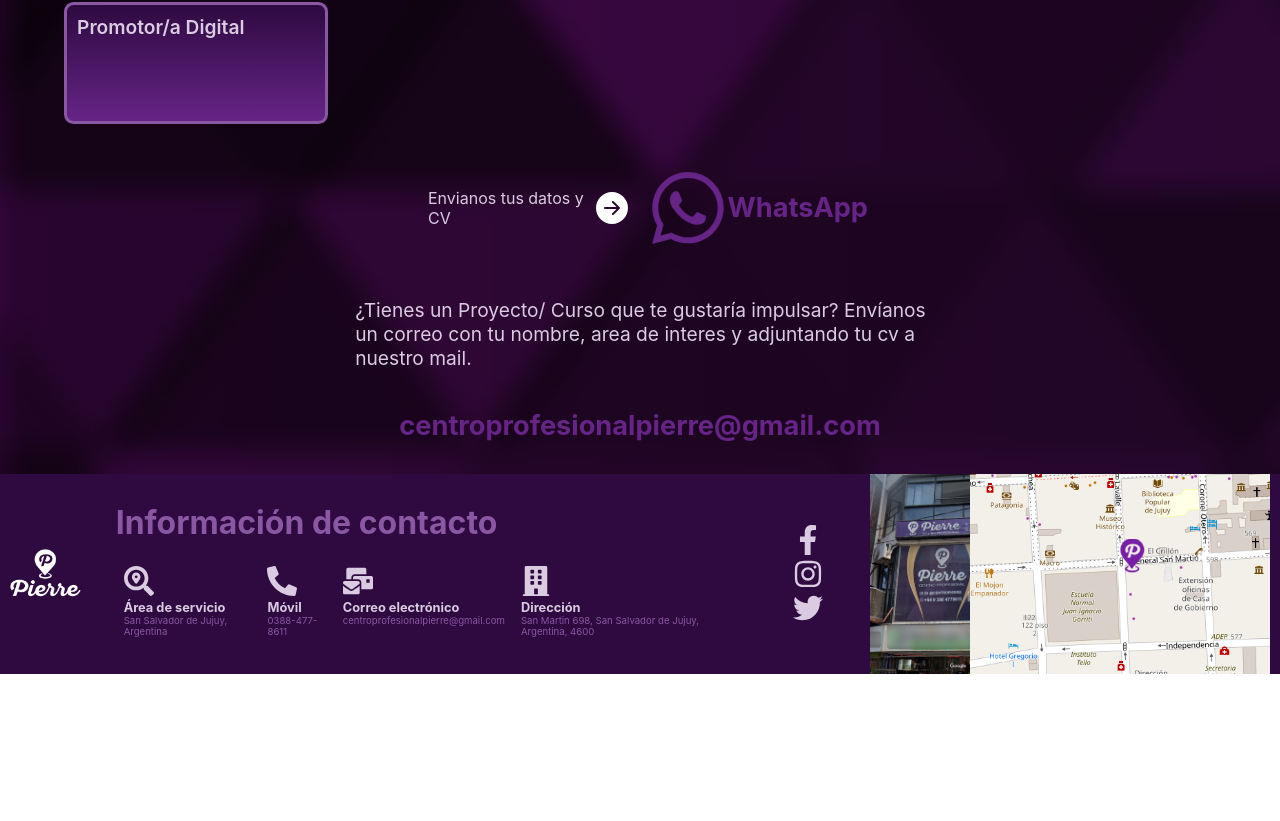
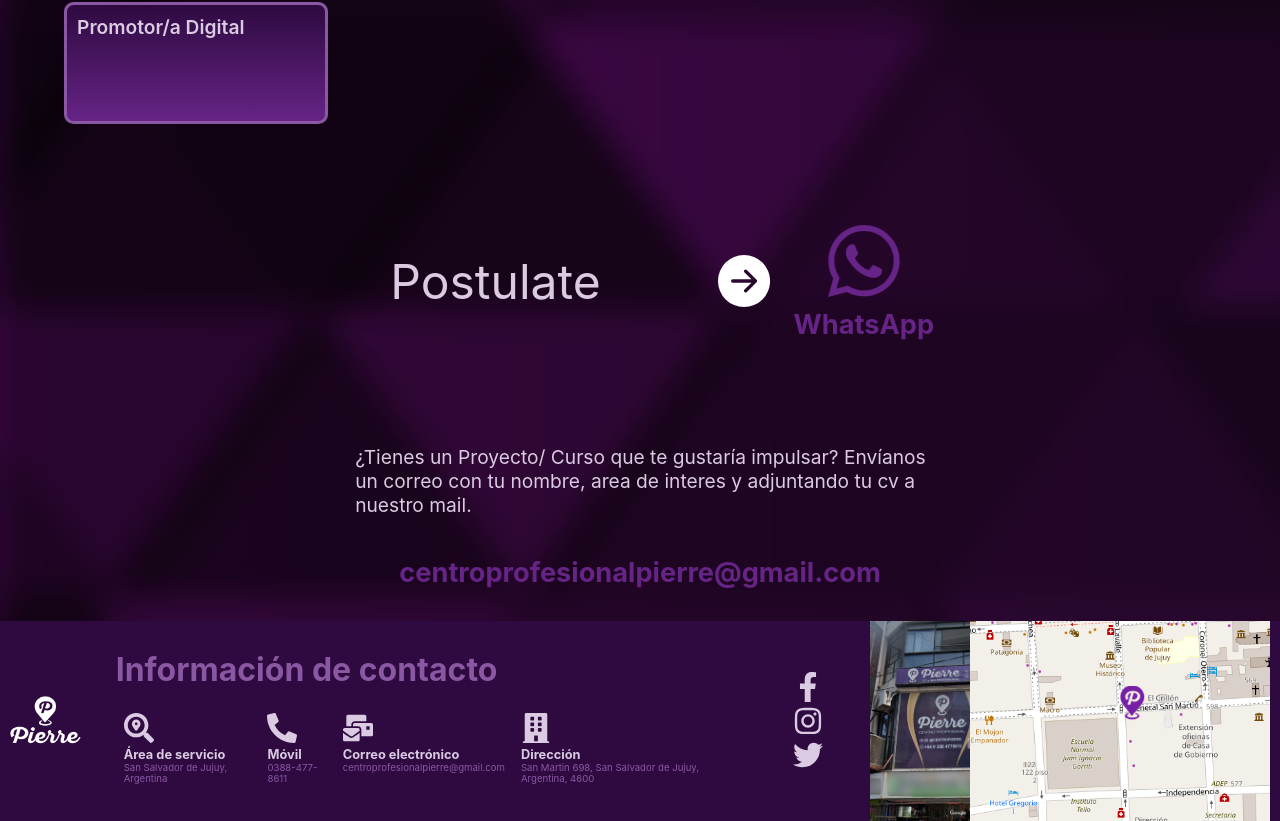
Before and after one commit to Lucasz-Niemiec/PierreLanding, a React (Create React App) app: page /Jobs in a window 1280 px wide. Shown: the part 1115-1936 px from the top of the page. Before the commit the page ends 1789 px from the top, so only its background shows below. Built offline with nearby package versions, Linux system fonts and the light colour scheme.

Commit message:
fixed links,and whats button

```diff
--- a/src/components/getInContact/getInContact.styled.js
+++ b/src/components/getInContact/getInContact.styled.js
@@ -37,23 +37,27 @@ export const Container = styled.div`
 `;
 
 export const ContinerLinks = styled.div`
-	width: 75%;
+	width: fit-content;
 	align-self: center;
 	display: flex;
 	justify-content: center;
 	align-items: center;
 	gap: 10px;
+
+	font-size: 3em;
 	p {
 		font-size: 2em;
 		width: 90%;
 	}
+	a {
+		display: flex;
+		align-items: center;
+	}
 	@media screen and (max-width: 1000px) {
 		width: 100%;
 	}
-
 	a {
-		display: flex;
-		align-items: center;
+		display: inline-block;
 	}
 	p {
 		font-size: 1em;
--- a/src/components/getInContact/index.js
+++ b/src/components/getInContact/index.js
@@ -10,7 +10,7 @@ const GetInContact = () => {
 	return (
 		<Container>
 			<ContinerLinks>
-				<p>Envianos tus datos y CV</p>
+				<p>Postulate</p>
 				<Arrow />
 				<a href={wahtsappLink} rel="noreferrer" target="_blank">
 					<WhaIcon /> <span>WhatsApp</span>
```
